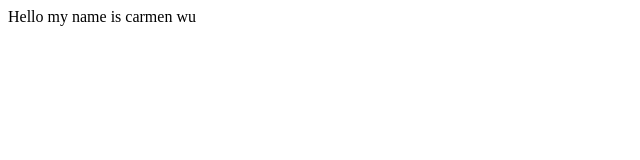
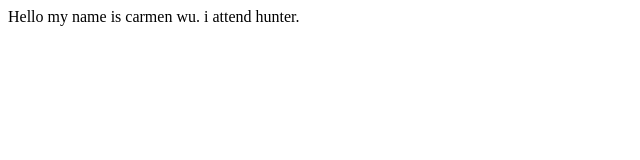
Before and after one commit to Carmen-Wu/demo, a plain HTML site: page index.html in a window 1280 px wide. Shown: the whole page, without its empty margins (0-640 px from the left). Drawn offline with Linux system fonts and the light colour scheme.

Commit message:
added more description

```diff
--- a/index.html
+++ b/index.html
@@ -2,5 +2,5 @@
 <head>
 </head>
 <body>
-<hi>Hello my name is carmen wu</hi>
+<hi>Hello my name is carmen wu. i attend hunter.</hi>
 </body>
```
